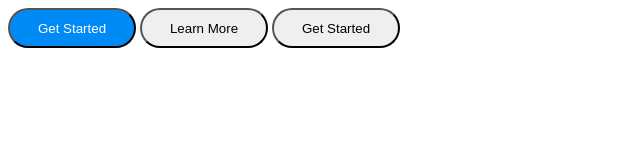
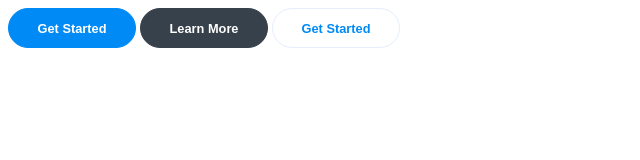
Before and after one commit to codexp-frontb-p3ga/2---Reach.me, a plain HTML site: page button.html in a window 1280 px wide. Shown: the whole page, without its empty margins (0-640 px from the left). Drawn offline with Linux system fonts and the light colour scheme.

Commit message:
html e css dos botões

```diff
--- a/css/styles.css
+++ b/css/styles.css
@@ -3,8 +3,24 @@
     width: 8rem;
     box-sizing: border-box;
     border-radius: 30px;
+    font-family: sans-serif;
+    font-size: .8rem;
 }
 .button-primary {
     color: white;
+    font-weight: bolder;
     background-color:#008af5;
+    border: #008af5 solid .5px;
 }
+.button-secondary {
+    color: white;
+    font-weight: bolder;
+    background-color:#37414b;
+    border: #37414b solid .5px;
+}
+.button-outline {
+    color: #008af5;
+    font-weight: bolder;
+    background-color:#ffffff;
+    border: #e6edfb solid .5px;
+}
```
